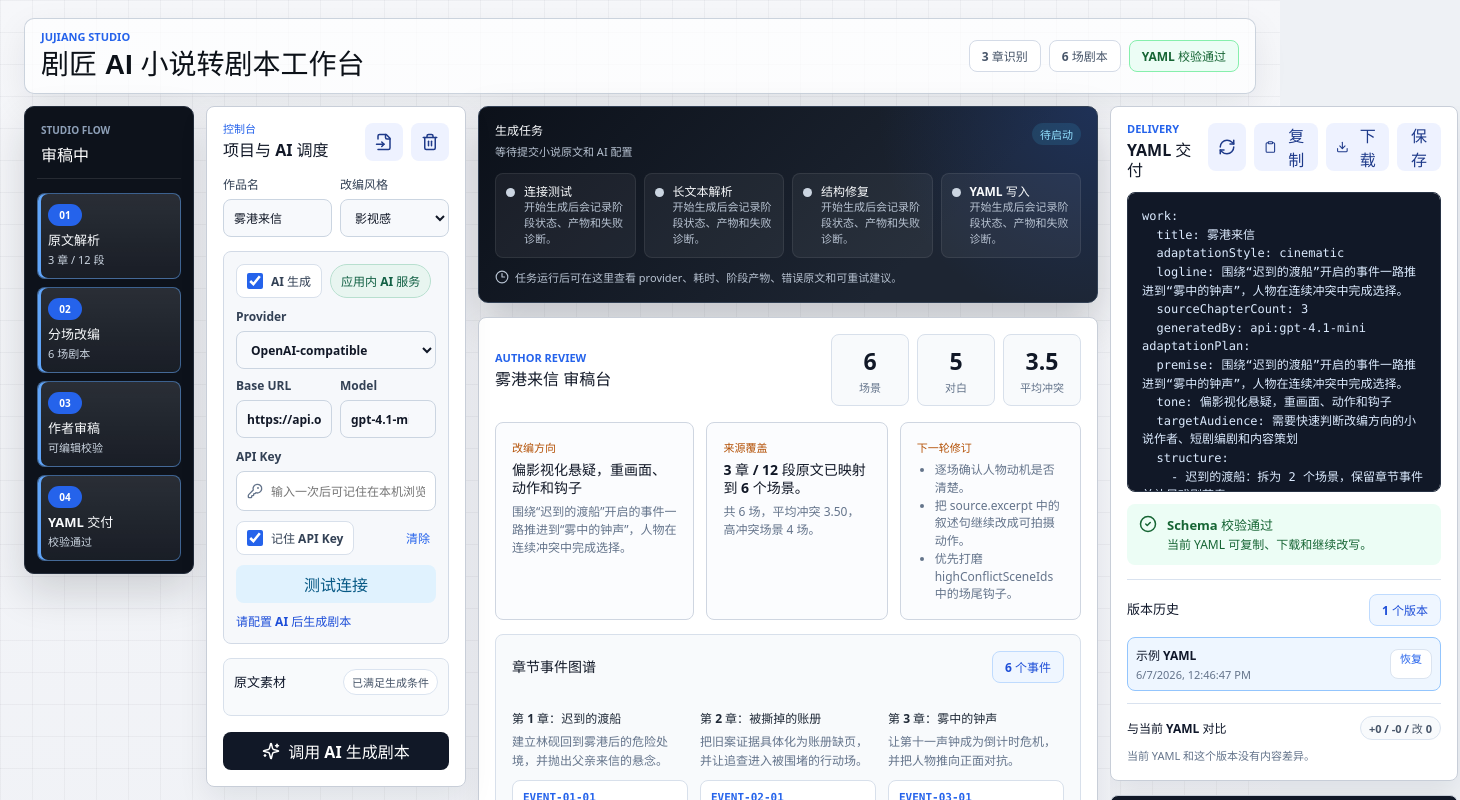
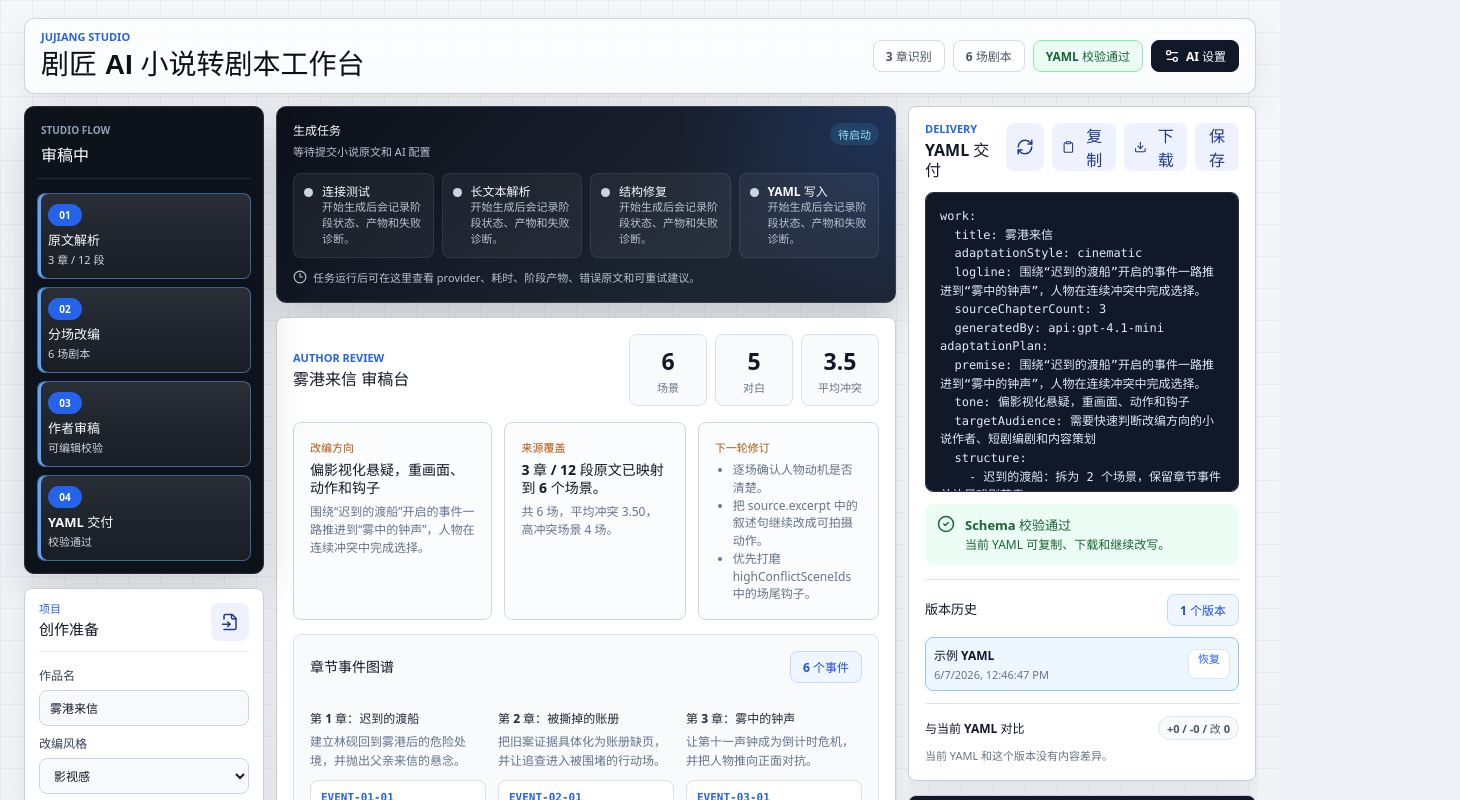
Before and after one commit to h1177h/jujiang, a React (Vite) app: page / in a window 1280 px wide. Shown: the top 800 px of the page, 1460 px wide, since content can reach past the window. Built offline with nearby package versions, Linux system fonts and the light colour scheme.

Commit message:
fix(ui): simplify workbench columns

```diff
--- a/src/App.tsx
+++ b/src/App.tsx
@@ -2,8 +2,9 @@ import { useEffect, useMemo, useRef, useState } from "react";
 import {
   FileInput,
   KeyRound,
+  Settings2,
   Sparkles,
-  Trash2,
+  X
 } from "lucide-react";
 import { parse } from "yaml";
 import {
@@ -27,7 +28,6 @@ import {
 import { generateWorkspaceDraft } from "./core/generationWorkflow";
 import { createRevision, pushRevision, type ScreenplayRevision } from "./core/revisionHistory";
 import {
-  clearSavedWorkspaceDraft,
   loadSavedWorkspaceDraft,
   saveWorkspaceDraft
 } from "./core/workspaceDraft";
@@ -119,6 +119,7 @@ export default function App() {
   const [generationRun, setGenerationRun] = useState<GenerationRun | null>(
     initialWorkspaceDraft?.generationRuns[0] ?? null
   );
+  const [aiSettingsOpen, setAiSettingsOpen] = useState(false);
   const activeGenerationRunIdRef = useRef<string | null>(null);
   const generationAbortRef = useRef<AbortController | null>(null);
 
@@ -541,23 +542,6 @@ export default function App() {
     setGenerationStatus("已清除浏览器保存的 API 设置");
   }
 
-  function handleResetWorkspace() {
-    const nextHistory = [createRevision("示例 YAML", sampleOutputYaml)];
-    generationAbortRef.current?.abort();
-    generationAbortRef.current = null;
-    activeGenerationRunIdRef.current = null;
-    clearSavedWorkspaceDraft(getBrowserStorage());
-    setNovelText(sampleNovel);
-    setTitle("雾港来信");
-    setStyle("cinematic");
-    setYamlText(sampleOutputYaml);
-    setRevisionHistory(nextHistory);
-    setSelectedSceneId(null);
-    setGenerationRun(null);
-    setGenerationRunHistory([]);
-    setGenerationStatus("已重置工作区草稿");
-  }
-
   async function handleCheckConnection() {
     const apiKeyForRequest = apiKey.trim();
     const requestBaseUrl = resolveAiRequestBaseUrl(apiBaseUrl, useLocalProxy);
@@ -590,10 +574,15 @@ export default function App() {
           <span className={validation.ok ? "valid" : "invalid"}>
             {validation.ok ? "YAML 校验通过" : "YAML 待修正"}
           </span>
+          <button className="topbar-action" type="button" onClick={() => setAiSettingsOpen(true)}>
+            <Settings2 size={16} />
+            AI 设置
+          </button>
         </div>
       </header>
 
       <section className="studio-shell">
+        <aside className="left-rail" aria-label="项目导航与准备">
           <nav className="workflow-rail" aria-label="创作阶段">
             <div className="workflow-brand">
               <span>Studio Flow</span>
@@ -623,12 +612,12 @@ export default function App() {
             </ol>
           </nav>
 
-        <aside className="source-rail" aria-label="原文与生成设置">
+          <section className="source-rail" aria-label="原文与生成设置">
           <section className="panel input-panel">
             <div className="panel-header">
               <div>
-                <p className="section-kicker">控制台</p>
-                <h2>项目与 AI 调度</h2>
+                <p className="section-kicker">项目</p>
+                <h2>创作准备</h2>
               </div>
               <div className="header-actions">
                 <label className="icon-button file-button" title="上传文本文件">
@@ -639,9 +628,6 @@ export default function App() {
                     onChange={(event) => handleFileUpload(event.target.files?.[0] ?? null)}
                   />
                 </label>
-                <button className="icon-button" type="button" onClick={handleResetWorkspace} title="重置工作区草稿">
-                  <Trash2 size={18} />
-                </button>
               </div>
             </div>
 
@@ -660,70 +646,6 @@ export default function App() {
                   ))}
                 </select>
               </label>
-            </div>
-
-            <div className="api-box">
-              <div className="switch-row">
-                <label className="toggle-line">
-                  <input type="checkbox" checked={useApi} onChange={(event) => setUseApi(event.target.checked)} />
-                  <span>AI 生成</span>
-                </label>
-                <span className="connection-pill">应用内 AI 服务</span>
-              </div>
-              <div className="api-grid">
-                <label>
-                  Provider
-                  <select value={providerId} onChange={(event) => handleProviderChange(event.target.value)}>
-                    {apiProviderPresets.map((provider) => (
-                      <option key={provider.id} value={provider.id}>
-                        {provider.name}
-                      </option>
-                    ))}
-                  </select>
-                </label>
-                <label>
-                  Base URL
-                  <input value={providerBaseUrl} onChange={(event) => setProviderBaseUrl(event.target.value)} />
-                </label>
-                <label>
-                  Model
-                  <input list="api-model-presets" value={apiModel} onChange={(event) => setApiModel(event.target.value)} />
-                  <datalist id="api-model-presets">
-                    {selectedProvider.models.map((model) => (
-                      <option key={model} value={model} />
-                    ))}
-                  </datalist>
-                </label>
-              </div>
-              <label>
-                API Key
-                <div className="secret-field">
-                  <KeyRound size={16} />
-                  <input
-                    type="password"
-                    value={apiKey}
-                    onChange={(event) => setApiKey(event.target.value)}
-                    placeholder="输入一次后可记住在本机浏览器"
-                  />
-                </div>
-              </label>
-              <div className="remember-row">
-                <label className="toggle-line">
-                  <input
-                    type="checkbox"
-                    checked={rememberApiKey}
-                    onChange={(event) => handleRememberApiKey(event.target.checked)}
-                  />
-                  <span>记住 API Key</span>
-                </label>
-                <button className="ghost-action" type="button" onClick={handleClearSavedAiSettings}>
-                  清除
-                </button>
-              </div>
-              <button className="secondary-action" type="button" onClick={handleCheckConnection}>
-                测试连接
-              </button>
-              <p className="status-note strong">{generationStatus}</p>
             </div>
 
             <details className="source-editor-column">
@@ -767,6 +689,7 @@ export default function App() {
               <Sparkles size={18} />
               {useApi ? "调用 AI 生成剧本" : "配置 AI 后生成"}
             </button>
+          </section>
           </section>
         </aside>
 
@@ -819,6 +742,92 @@ export default function App() {
           )}
         </aside>
       </section>
+
+      {aiSettingsOpen ? (
+        <div
+          className="settings-backdrop"
+          role="presentation"
+          onMouseDown={(event) => {
+            if (event.currentTarget === event.target) setAiSettingsOpen(false);
+          }}
+        >
+          <section className="settings-dialog" role="dialog" aria-modal="true" aria-labelledby="ai-settings-title">
+            <div className="settings-dialog-head">
+              <div>
+                <p className="section-kicker">AI Settings</p>
+                <h2 id="ai-settings-title">AI 连接设置</h2>
+              </div>
+              <button className="icon-button" type="button" onClick={() => setAiSettingsOpen(false)} title="关闭">
+                <X size={18} />
+              </button>
+            </div>
+
+            <label className="toggle-line modal-toggle">
+              <input type="checkbox" checked={useApi} onChange={(event) => setUseApi(event.target.checked)} />
+              <span>启用真实 AI 生成</span>
+            </label>
+
+            <div className="api-grid modal-grid">
+              <label>
+                Provider
+                <select value={providerId} onChange={(event) => handleProviderChange(event.target.value)}>
+                  {apiProviderPresets.map((provider) => (
+                    <option key={provider.id} value={provider.id}>
+                      {provider.name}
+                    </option>
+                  ))}
+                </select>
+              </label>
+              <label>
+                Model
+                <input list="api-model-presets" value={apiModel} onChange={(event) => setApiModel(event.target.value)} />
+                <datalist id="api-model-presets">
+                  {selectedProvider.models.map((model) => (
+                    <option key={model} value={model} />
+                  ))}
+                </datalist>
+              </label>
+              <label className="wide-field">
+                Base URL
+                <input value={providerBaseUrl} onChange={(event) => setProviderBaseUrl(event.target.value)} />
+              </label>
+              <label className="wide-field">
+                API Key
+                <div className="secret-field">
+                  <KeyRound size={16} />
+                  <input
+                    type="password"
+                    value={apiKey}
+                    onChange={(event) => setApiKey(event.target.value)}
+                    placeholder="输入一次后可记住在本机浏览器"
+                  />
+                </div>
+              </label>
+            </div>
+
+            <div className="settings-dialog-actions">
+              <label className="toggle-line">
+                <input
+                  type="checkbox"
+                  checked={rememberApiKey}
+                  onChange={(event) => handleRememberApiKey(event.target.checked)}
+                />
+                <span>记住 API Key</span>
+              </label>
+              <button className="ghost-action" type="button" onClick={handleClearSavedAiSettings}>
+                清除保存
+              </button>
+              <button className="secondary-action" type="button" onClick={handleCheckConnection}>
+                测试连接
+              </button>
+              <button className="primary-action modal-primary" type="button" onClick={() => setAiSettingsOpen(false)}>
+                完成
+              </button>
+            </div>
+            <p className="status-note strong">{generationStatus}</p>
+          </section>
+        </div>
+      ) : null}
     </main>
   );
 }
--- a/src/styles.css
+++ b/src/styles.css
@@ -136,6 +136,21 @@ h3 {
   background: #fff7ed;
   border-color: #fdba74;
   color: #9a3412;
+}
+
+.topbar-action {
+  align-items: center;
+  background: #111827;
+  border: 1px solid #111827;
+  border-radius: 8px;
+  color: #ffffff;
+  cursor: pointer;
+  display: inline-flex;
+  font-size: 12px;
+  font-weight: 850;
+  gap: 6px;
+  min-height: 32px;
+  padding: 0 12px;
 }
 
 .workflow-brand {
@@ -220,12 +235,13 @@ h3 {
 .studio-shell {
   display: grid;
   gap: 12px;
-  grid-template-columns: 170px minmax(260px, 300px) minmax(620px, 1fr) minmax(350px, 410px);
+  grid-template-columns: minmax(240px, 280px) minmax(620px, 1fr) minmax(350px, 410px);
   margin: 0 auto;
   max-width: 1720px;
   min-height: calc(100vh - 104px);
 }
 
+.left-rail,
 .workflow-rail,
 .source-rail,
 .delivery-rail {
@@ -233,6 +249,11 @@ h3 {
   display: grid;
   gap: 14px;
   min-width: 0;
+}
+
+.left-rail {
+  grid-column: 1;
+  grid-row: 1 / span 2;
   position: sticky;
   top: 12px;
 }
@@ -246,17 +267,55 @@ h3 {
   padding: 12px;
 }
 
+.source-rail .panel {
+  box-shadow: 0 10px 26px rgb(18 24 33 / 7%);
+  padding: 14px;
+}
+
+.source-rail .panel-header {
+  border-bottom: 1px solid #e2e8f0;
+  padding-bottom: 10px;
+}
+
+.source-rail h2 {
+  font-size: 15px;
+}
+
+.source-rail .field-row {
+  flex-direction: column;
+}
+
+.source-rail input,
+.source-rail select {
+  height: 36px;
+}
+
+.source-rail .icon-button {
+  min-height: 34px;
+  min-width: 34px;
+}
+
+.source-rail .primary-action {
+  min-height: 40px;
+}
+
 .review-stage {
   display: grid;
   gap: 14px;
+  grid-column: 2;
+  grid-row: 1 / span 2;
   min-width: 0;
 }
 
 .delivery-rail {
+  grid-column: 3;
+  grid-row: 1 / span 2;
   grid-template-columns: 1fr;
   max-height: calc(100vh - 104px);
   overflow: auto;
   padding-right: 2px;
+  position: sticky;
+  top: 12px;
 }
 
 .panel,
@@ -282,8 +341,6 @@ h3 {
 
 .input-panel {
   gap: 14px;
-  max-height: calc(100vh - 104px);
-  overflow: auto;
 }
 
 .output-panel {
@@ -303,7 +360,6 @@ h3 {
 }
 
 .input-panel .field-row,
-.input-panel .api-box,
 .input-panel .primary-action {
   grid-column: auto;
 }
@@ -331,8 +387,7 @@ h3 {
 }
 
 .toolbar,
-.field-row,
-.switch-row {
+.field-row {
   display: flex;
   gap: 8px;
 }
@@ -388,16 +443,6 @@ select:focus,
   box-shadow: 0 0 0 3px rgb(37 99 235 / 12%);
 }
 
-.api-box {
-  background: #f6f8fb;
-  border: 1px solid #d2dae6;
-  border-radius: 8px;
-  display: grid;
-  gap: 10px;
-  margin-bottom: 0;
-  padding: 12px;
-}
-
 .api-grid {
   display: grid;
   gap: 8px;
@@ -406,10 +451,6 @@ select:focus,
 
 .api-grid label:first-child {
   grid-column: 1 / -1;
-}
-
-.switch-row {
-  flex-wrap: wrap;
 }
 
 .toggle-line {
@@ -428,19 +469,6 @@ select:focus,
   height: 16px;
   margin: 0;
   width: 16px;
-}
-
-.connection-pill {
-  align-items: center;
-  background: #e8f5f0;
-  border: 1px solid #b8dfcf;
-  border-radius: 999px;
-  color: #126044;
-  display: inline-flex;
-  font-size: 12px;
-  font-weight: 700;
-  min-height: 30px;
-  padding: 0 10px;
 }
 
 .secret-field {
@@ -467,13 +495,6 @@ select:focus,
   flex: 0 0 auto;
 }
 
-.remember-row {
-  align-items: center;
-  display: flex;
-  gap: 10px;
-  justify-content: space-between;
-}
-
 .ghost-action {
   background: transparent;
   border: 0;
@@ -487,6 +508,71 @@ select:focus,
 
 .ghost-action:hover {
   color: #1d4ed8;
+}
+
+.settings-backdrop {
+  align-items: center;
+  background: rgb(15 23 42 / 42%);
+  display: flex;
+  inset: 0;
+  justify-content: center;
+  padding: 18px;
+  position: fixed;
+  z-index: 20;
+}
+
+.settings-dialog {
+  background: #ffffff;
+  border: 1px solid #c8ced8;
+  border-radius: 10px;
+  box-shadow: 0 28px 70px rgb(15 23 42 / 26%);
+  display: grid;
+  gap: 14px;
+  max-height: min(760px, calc(100vh - 36px));
+  max-width: 620px;
+  overflow: auto;
+  padding: 18px;
+  width: min(620px, 100%);
+}
+
+.settings-dialog-head {
+  align-items: flex-start;
+  border-bottom: 1px solid #e2e8f0;
+  display: flex;
+  gap: 12px;
+  justify-content: space-between;
+  padding-bottom: 12px;
+}
+
+.settings-dialog .modal-toggle {
+  justify-content: flex-start;
+  width: fit-content;
+}
+
+.modal-grid {
+  gap: 12px;
+}
+
+.modal-grid label:first-child {
+  grid-column: auto;
+}
+
+.wide-field {
+  grid-column: 1 / -1;
+}
+
+.settings-dialog-actions {
+  align-items: center;
+  border-top: 1px solid #e2e8f0;
+  display: flex;
+  flex-wrap: wrap;
+  gap: 10px;
+  justify-content: flex-end;
+  padding-top: 12px;
+}
+
+.modal-primary {
+  margin-top: 0;
 }
 
 .status-note.strong {
@@ -1870,14 +1956,30 @@ select:focus,
 
 @media (max-width: 1180px) {
   .studio-shell {
-    grid-template-columns: 150px minmax(250px, 300px) minmax(0, 1fr);
+    grid-template-columns: minmax(230px, 280px) minmax(0, 1fr);
   }
 
   .delivery-rail {
     grid-column: 1 / -1;
+    grid-row: 3;
     grid-template-columns: 1fr;
     max-height: none;
     position: static;
+  }
+
+  .workflow-rail {
+    grid-column: 1;
+    grid-row: 1;
+  }
+
+  .source-rail {
+    grid-column: 1;
+    grid-row: 2;
+  }
+
+  .review-stage {
+    grid-column: 2;
+    grid-row: 1 / span 2;
   }
 
   .generation-stages {
@@ -1900,13 +2002,16 @@ select:focus,
     grid-template-columns: 1fr;
   }
 
-  .workflow-rail,
-  .source-rail {
+  .left-rail {
+    grid-column: 1;
+    grid-row: auto;
+    order: 1;
     position: static;
   }
 
   .workflow-rail {
-    order: 1;
+    grid-column: auto;
+    grid-row: auto;
   }
 
   .product-flow {
@@ -1919,7 +2024,6 @@ select:focus,
 
   .input-panel .panel-header,
   .input-panel .field-row,
-  .input-panel .api-box,
   .input-panel .primary-action,
   .input-panel .source-editor-column {
     grid-column: auto;
@@ -1927,16 +2031,20 @@ select:focus,
   }
 
   .source-rail {
+    grid-column: auto;
+    grid-row: auto;
+  }
+
+  .review-stage {
+    grid-column: 1;
+    grid-row: auto;
+    order: 2;
+  }
+
+  .delivery-rail {
+    grid-column: 1;
+    grid-row: auto;
     order: 3;
-    position: static;
-  }
-
-  .review-stage {
-    order: 2;
-  }
-
-  .delivery-rail {
-    order: 4;
   }
 }
 
@@ -1968,6 +2076,29 @@ select:focus,
     width: 100%;
   }
 
+  .modal-grid {
+    grid-template-columns: 1fr;
+  }
+
+  .settings-backdrop {
+    align-items: flex-end;
+    padding: 10px;
+  }
+
+  .settings-dialog {
+    max-height: calc(100vh - 20px);
+    padding: 14px;
+  }
+
+  .settings-dialog-actions {
+    justify-content: stretch;
+  }
+
+  .settings-dialog-actions > button,
+  .settings-dialog-actions > label {
+    flex: 1 1 100%;
+  }
+
   .workflow-rail {
     padding: 10px;
   }
```
Lines whose indentation alone changed are shown as unchanged.
